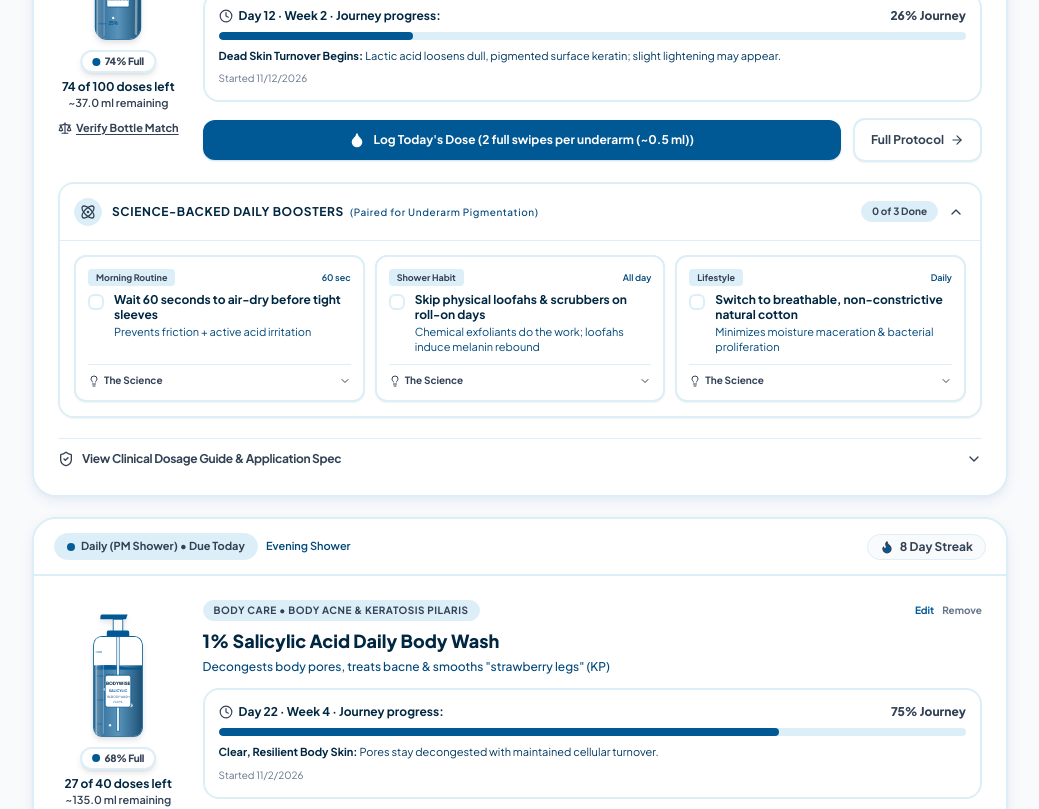
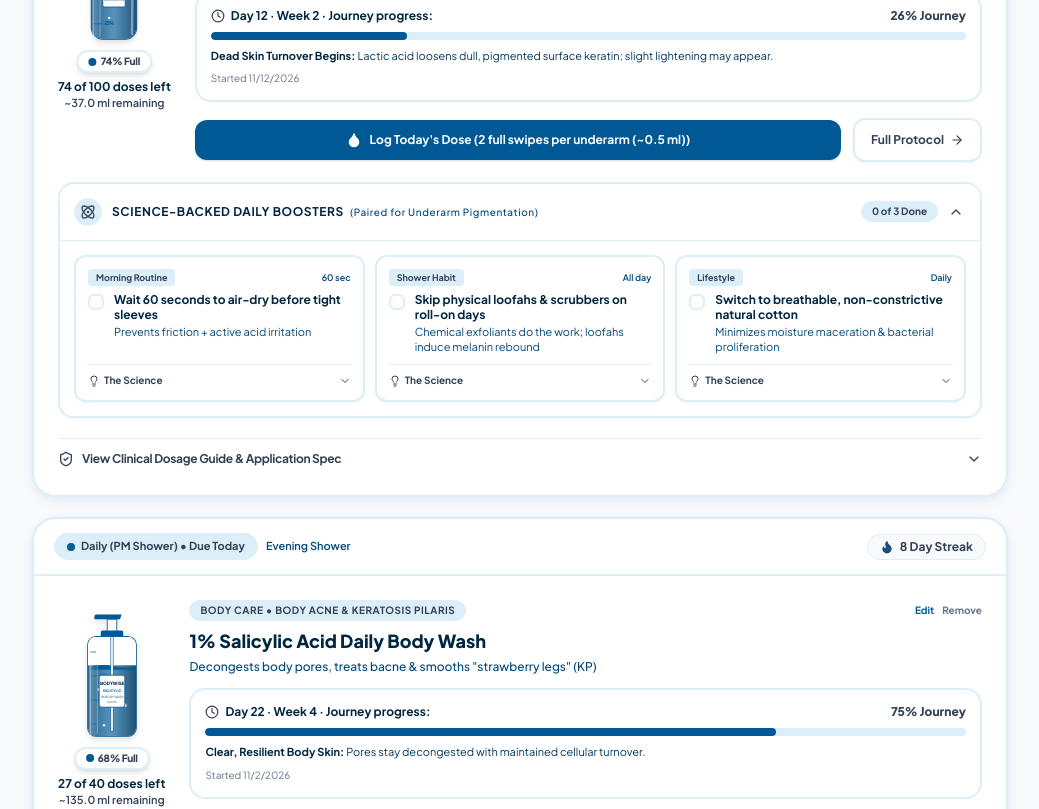
Before and after one commit to businessbyishita/bodywise-care-companion-new, a React (Vite) app: page / in a window 1280 px wide. Shown: the part 900-1709 px from the top of the page, without its empty margins (120-1159 px from the left). Built offline with nearby package versions, Linux system fonts and the light colour scheme.

Commit message:
Update ProductCard.jsx

```diff
--- a/src/components/ProductCard.jsx
+++ b/src/components/ProductCard.jsx
@@ -12,7 +12,6 @@ import {
   AlertCircle,
   ArrowRight,
   ShieldCheck,
-  Scale,
   Atom,
   Lightbulb,
   Coffee
@@ -27,7 +26,6 @@ export default function ProductCard({
   checkedHabits = {},
   onToggleHabit = null,
   onLogDose,
-  onOpenMatchCheck,
   onOpenDetailModal,
   onRemoveProduct = null,
   onEditProduct = null
@@ -134,18 +132,9 @@ export default function ProductCard({
               totalApplications={product.totalApplications}
               dosePerUseMl={product.dosePerUseMl}
               isAnimating={animatingDrop}
-              onOpenMatchCheck={() => onOpenMatchCheck(product)}
               size="md"
             />
 
-            <button
-              type="button"
-              onClick={() => onOpenMatchCheck(product)}
-              className="mt-2 text-[11px] font-bold text-[#334155] hover:text-[#00385F] flex items-center gap-1 underline underline-offset-2 transition-colors"
-            >
-              <Scale className="w-3.5 h-3.5" />
-              <span>Verify Bottle Match</span>
-            </button>
           </div>
 
           {/* Product Info & Action Area */}
```
